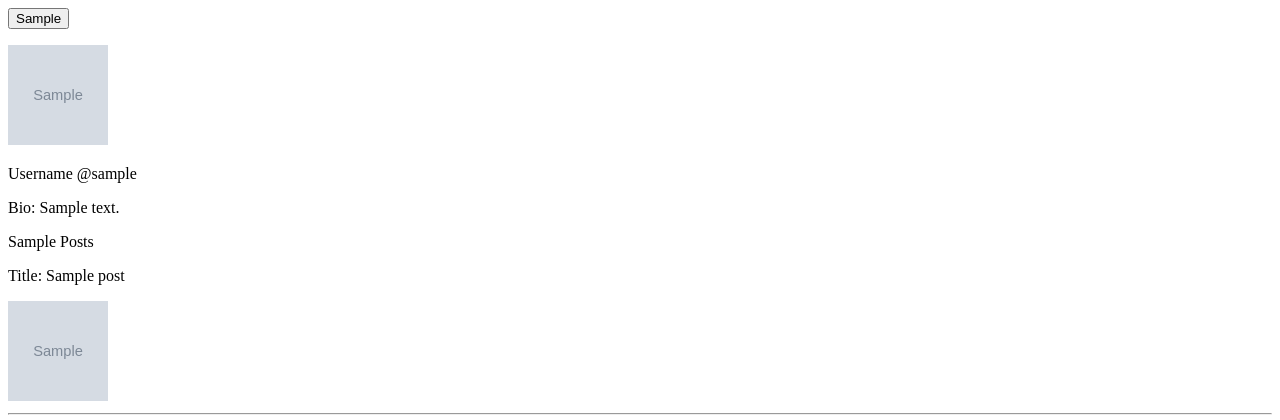
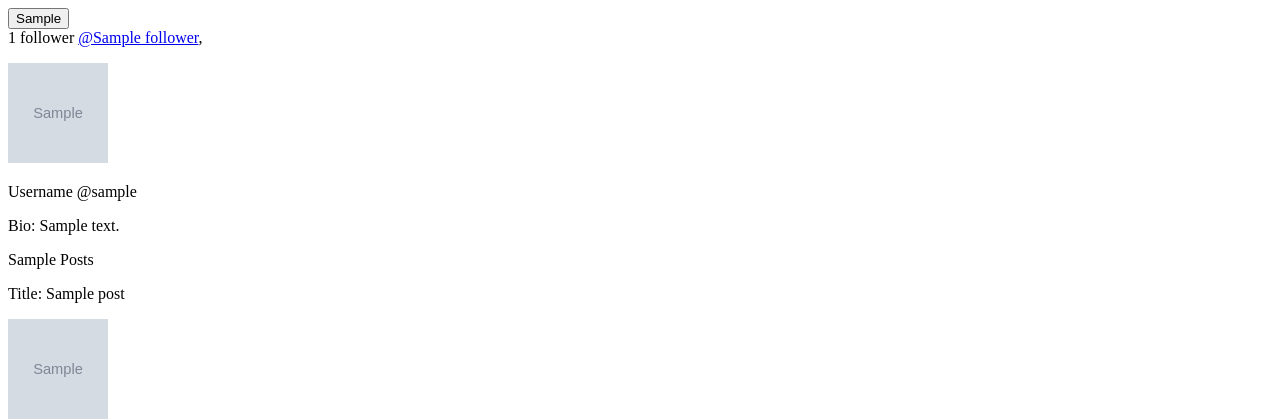
Before and after one commit to amaechijude/SocialApp, a Django app: template thread/templates/profile.html in a window 1280 px wide. Shown: the top 420 px of the page. Run offline with Django 3.2, Linux system fonts and the light colour scheme; tables that the repository leaves empty hold one stand-in row (values such as "Sample post"); the template is opened without the code that fills it: values that come from a table or form of the project are taken from there, most other values are stand-ins (such as "Sample title", 1, 10 or a date in 2020); grey boxes marked "Sample" are stand-in pictures.

Commit message:
follower view

```diff
--- a/thread/models.py
+++ b/thread/models.py
@@ -47,4 +47,4 @@ class FollowerModel(models.Model):
     user = models.CharField(max_length=100)
 
     def __str__(self):
-        return self.user
+        return f"User: {self.user}, ---- follower : {self.follower}"
--- a/thread/templates/profile.html
+++ b/thread/templates/profile.html
@@ -9,10 +9,17 @@
     <div>
         <form action="{% url 'follow' %}" method="post">
             {% csrf_token %}
-            <input type="hidden" value="{{ user.username }}" name="follower">
             <input type="hidden" value="{{ user_object.username }}" name="user">
             <input type="submit" value="{{ follow_check }}">
         </form>
+        {% if fans_count > 1 %}
+        {{ fans_count }} followers
+        {% else %}
+        {{ fans_count }} follower
+        {% endif %}
+        {% for fn in fans %}
+        <a href="{% url 'profile' fn.follower %}">@{{ fn.follower }}</a>,&nbsp;
+        {% endfor %}
     </div>
     <p>
         <img src="{{ image_url }}" alt="Profile Image" width="100" height="100">
```
Also changed, not shown: thread/views.py (+7 -2 lines), db.sqlite3.db.
